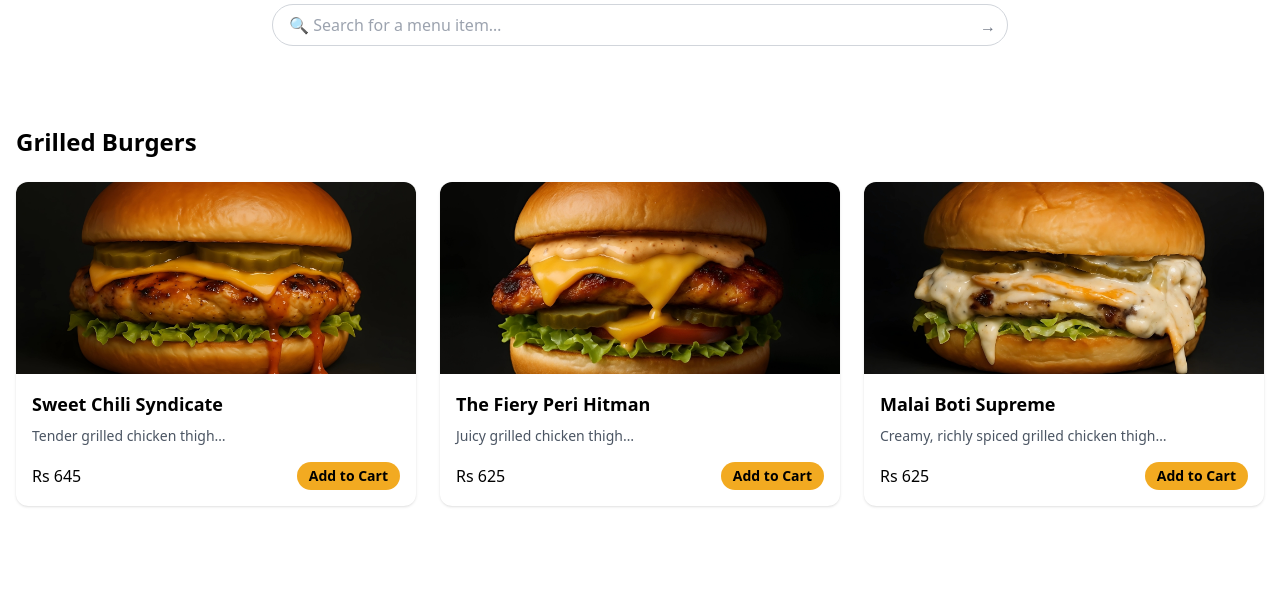
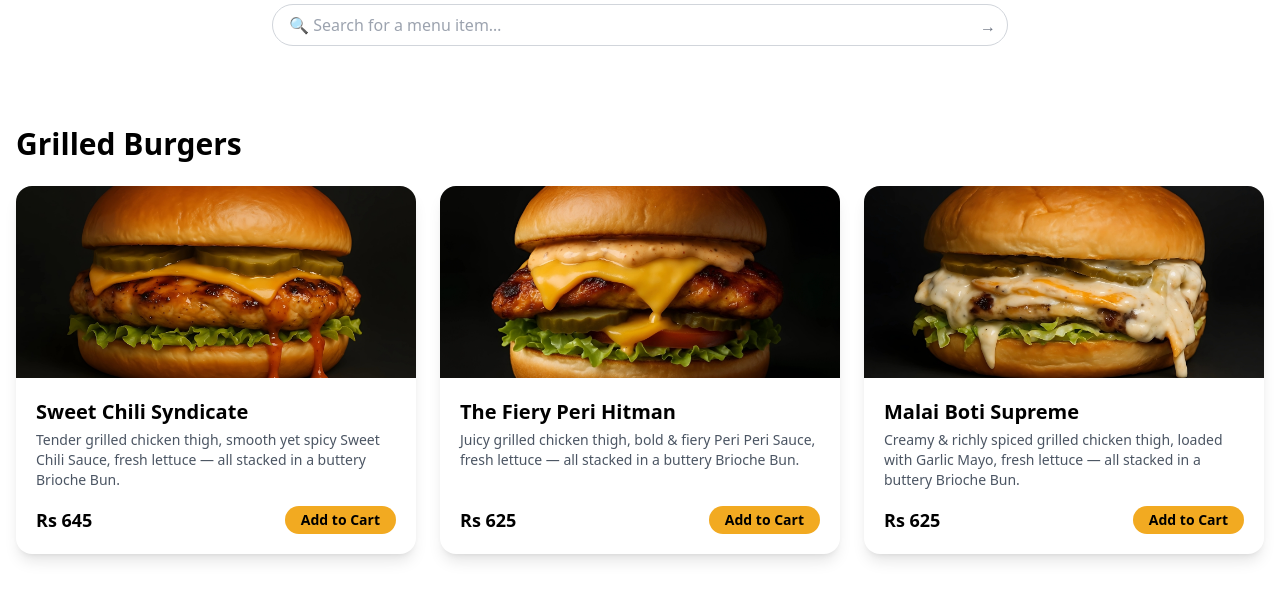
Before and after one commit to HAMZAA747/website, a Next.js app: page / in a window 1280 px wide. Shown: the part 1020-1624 px from the top of the page. Built offline with nearby package versions, Linux system fonts and the light colour scheme.

Commit message:
fix: make grilled burgers cards fully clickable and apply brand accent

```diff
--- a/components/GrilledBurgers.js
+++ b/components/GrilledBurgers.js
@@ -1,4 +1,4 @@
-// File: components/GrilledBurgers.js
+// components/GrilledBurgers.js
 
 import Image from 'next/image'
 import { useState } from 'react'
@@ -9,19 +9,19 @@ export default function GrilledBurgers() {
     {
       name: 'Sweet Chili Syndicate',
       price: 645,
-      description: 'Tender grilled chicken thigh…',
+      description: 'Tender grilled chicken thigh, smooth yet spicy Sweet Chili Sauce, fresh lettuce — all stacked in a buttery Brioche Bun.',
       image: '/images/sweet-chili-syndicate.jpg',
     },
     {
       name: 'The Fiery Peri Hitman',
       price: 625,
-      description: 'Juicy grilled chicken thigh…',
+      description: 'Juicy grilled chicken thigh, bold & fiery Peri Peri Sauce, fresh lettuce — all stacked in a buttery Brioche Bun.',
       image: '/images/fiery-peri-hitman.jpg',
     },
     {
       name: 'Malai Boti Supreme',
       price: 625,
-      description: 'Creamy, richly spiced grilled chicken thigh…',
+      description: 'Creamy & richly spiced grilled chicken thigh, loaded with Garlic Mayo, fresh lettuce — all stacked in a buttery Brioche Bun.',
       image: '/images/malai-boti-supreme.jpg',
     },
   ]
@@ -29,23 +29,22 @@ export default function GrilledBurgers() {
   const [selectedProduct, setSelectedProduct] = useState(null)
   const [isModalOpen, setIsModalOpen] = useState(false)
 
-  const openModal = item => {
+  const openModal = (item) => {
     setSelectedProduct({ ...item, category: 'Grilled Burgers' })
     setIsModalOpen(true)
   }
 
   return (
     <section id="grilled-burgers" className="max-w-7xl mx-auto px-4 py-12">
-      <h2 className="text-2xl font-semibold mb-6">Grilled Burgers</h2>
-      <div className="grid grid-cols-1 sm:grid-cols-2 md:grid-cols-3 gap-6">
-        {items.map(item => (
+      <h2 className="text-3xl font-semibold mb-6">Grilled Burgers</h2>
+      <div className="grid grid-cols-1 sm:grid-cols-2 lg:grid-cols-3 gap-6">
+        {items.map((item) => (
           <div
             key={item.name}
             onClick={() => openModal(item)}
-            className="flex flex-col h-full bg-white rounded-xl overflow-hidden shadow cursor-pointer"
+            className="flex flex-col h-full bg-white rounded-2xl shadow-lg overflow-hidden cursor-pointer hover:shadow-2xl transition"
           >
-            {/* Image */}
-            <div className="relative h-48">
+            <div className="relative h-48 w-full">
               <Image
                 src={item.image}
                 alt={item.name}
@@ -53,20 +52,17 @@ export default function GrilledBurgers() {
                 objectFit="cover"
               />
             </div>
-            {/* Content */}
-            <div className="p-4 flex flex-col flex-1">
-              <h3 className="font-semibold text-lg">{item.name}</h3>
-              <p className="mt-2 text-sm text-gray-600 flex-1">
-                {item.description}
-              </p>
+            <div className="p-5 flex flex-col flex-1">
+              <h3 className="font-semibold text-xl mb-1">{item.name}</h3>
+              <p className="text-gray-600 text-sm flex-1">{item.description}</p>
               <div className="mt-4 flex items-center justify-between">
-                <span className="font-medium">Rs {item.price}</span>
+                <span className="font-bold text-lg">Rs {item.price}</span>
                 <button
-                  onClick={e => {
+                  onClick={(e) => {
                     e.stopPropagation()
                     openModal(item)
                   }}
-                  className="bg-accent text-black px-3 py-1 rounded-full text-sm font-semibold hover:brightness-90 transition"
+                  className="bg-[#F2AA21] text-black px-4 py-1 rounded-full font-semibold text-sm hover:brightness-95 transition"
                 >
                   Add to Cart
                 </button>
@@ -76,7 +72,6 @@ export default function GrilledBurgers() {
         ))}
       </div>
 
-      {/* Modal */}
       <ProductModal
         isOpen={isModalOpen}
         onClose={() => setIsModalOpen(false)}
```
